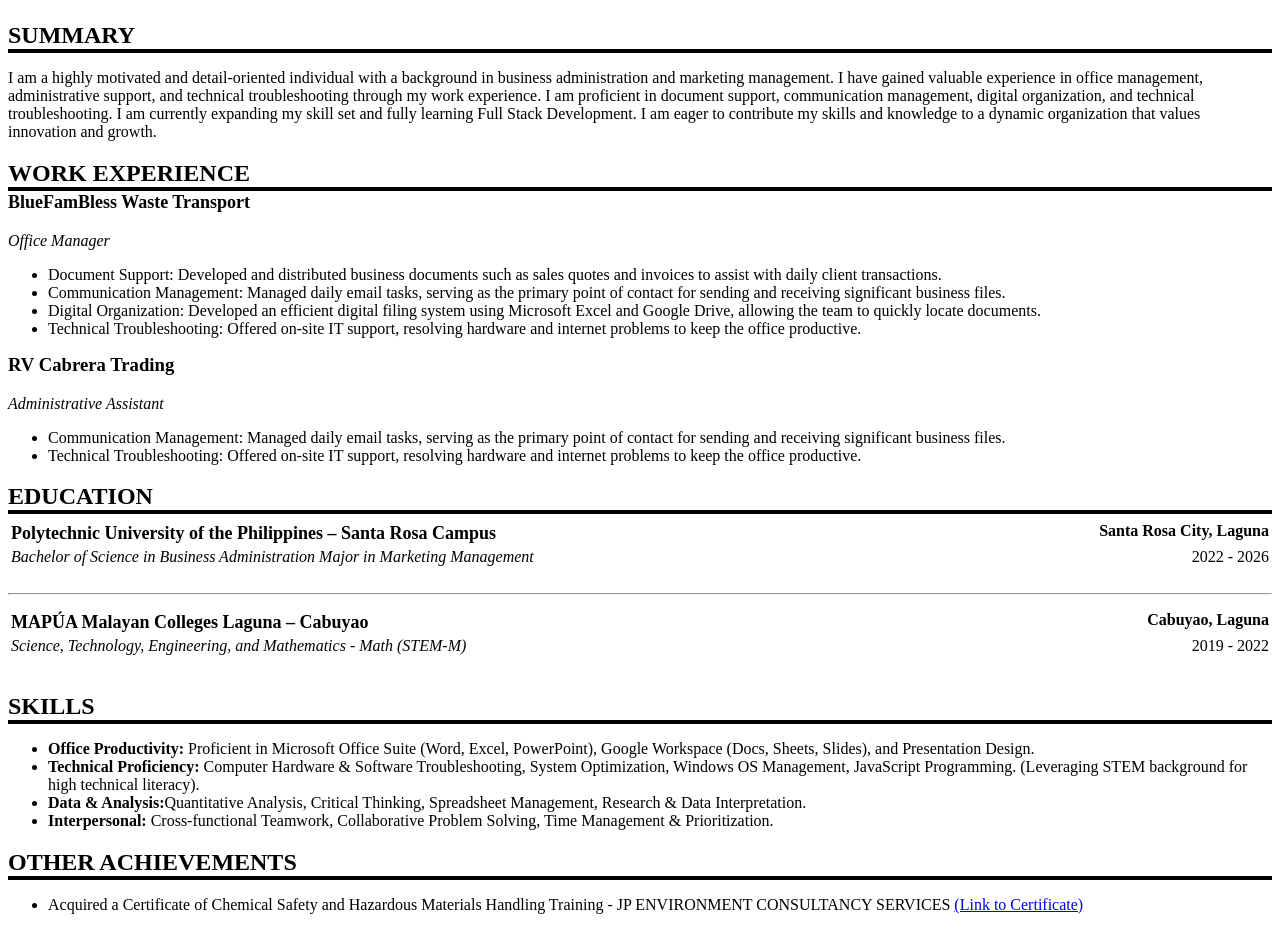
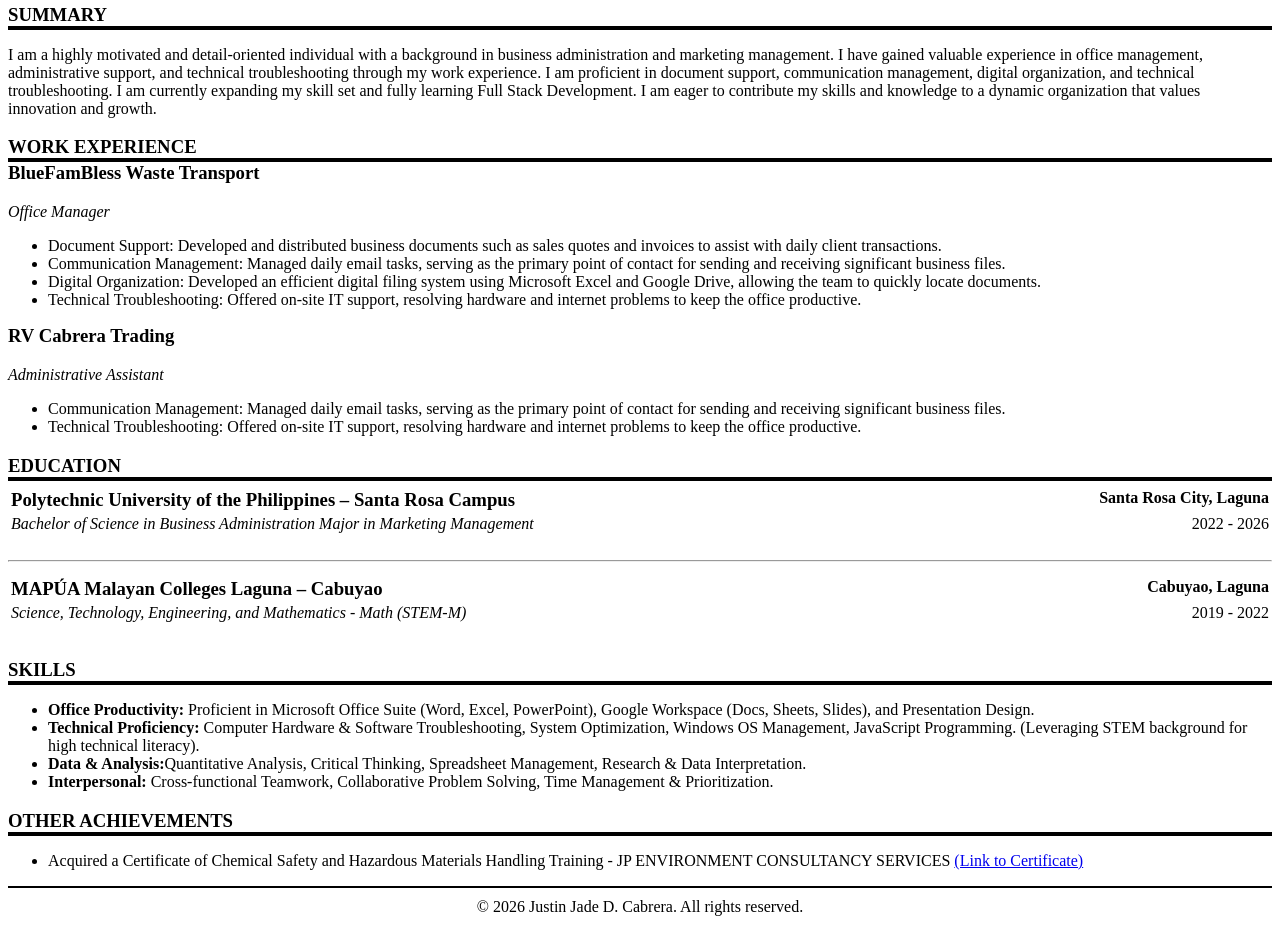
Before and after one commit to Seeelvan/My-Online-Resume, a plain HTML site: page index.html in a window 1280 px wide. Shown: the part 146-1074 px from the top of the page. Drawn offline with Linux system fonts and the light colour scheme.

Commit message:
Add files via upload

```diff
--- a/index.html
+++ b/index.html
@@ -9,63 +9,63 @@
 <table width="100%">
   <tr>
     <td>
-      <h1><font size="7">JUSTIN JADE D. CABRERA</font></h1>
-      <p><font face="Times New Roman" size="4"><a href="mailto:justinjade189@gmail.com">justinjade189@gmail.com</a> | (+63) 976-002-6862 | Pooc, Santa Rosa, Laguna</font></p>
+      <h1 style="margin-bottom: 0;">JUSTIN JADE D. CABRERA</h1>
+      <p style="margin-top: 0;"><a href="mailto:justinjade189@gmail.com">justinjade189@gmail.com</a> | (+63) 976-002-6862 | Pooc, Santa Rosa, Laguna</p>
     </td>
     <td align="right">
       <img src="./assets/profile-photo.png" alt="Profile photo" width="150" style="margin-right: 20px;; border: 2px solid #000;">
     </td>
   </tr>
 </table>
-<h3 style="margin-bottom: 0;"><font face="Times New Roman" size="5">SUMMARY</font></h3>
+<h3 style="margin-top: 0;margin-bottom: 0;">SUMMARY</h3>
 <hr style="margin: 0; border: 2px solid black;" />
 
     <p> I am a highly motivated and detail-oriented individual with a background in business administration and marketing management. I have gained valuable experience in office management, administrative support, and technical troubleshooting through my work experience. I am proficient in document support, communication management, digital organization, and technical troubleshooting. I am currently expanding my skill set and fully learning Full Stack Development. I am eager to contribute my skills and knowledge to a dynamic organization that values innovation and growth.</p>
 
-<h3 style="margin-bottom: 0;"><font face="Times New Roman" size="5">WORK EXPERIENCE</font></h3>
+<h3 style="margin-bottom: 0;">WORK EXPERIENCE</h3>
 <hr style="margin: 0; border: 2px solid black;" />
 
-<h3 style="margin-top: 0;"><font face="Times New Roman" size="4">BlueFamBless Waste Transport</font></h3>
-<p><i><font face="Times New Roman" size="3">Office Manager</font></i></p>
+<h3 style="margin-top: 0;">BlueFamBless Waste Transport</h3>
+<p><i>Office Manager</i></p>
 
     <ul>
-        <li><font face="Times New Roman" size="3">Document Support: Developed and distributed business documents such as sales quotes and invoices to assist
-        with daily client transactions.</font></li>
+        <li>Document Support: Developed and distributed business documents such as sales quotes and invoices to assist
+        with daily client transactions.</li>
 
-        <li><font face="Times New Roman" size="3">Communication Management: Managed daily email tasks, serving as the primary point of contact for sending
-        and receiving significant business files.</font></li>
+        <li>Communication Management: Managed daily email tasks, serving as the primary point of contact for sending
+        and receiving significant business files.</li>
 
-        <li><font face="Times New Roman" size="3">Digital Organization: Developed an efficient digital filing system using Microsoft Excel and Google Drive,
-        allowing the team to quickly locate documents.</font></li>
+        <li>Digital Organization: Developed an efficient digital filing system using Microsoft Excel and Google Drive,
+        allowing the team to quickly locate documents.</li>
 
-        <li><font face="Times New Roman" size="3">Technical Troubleshooting: Offered on-site IT support, resolving hardware and internet problems to keep the
-        office productive.</font></li>
+        <li>Technical Troubleshooting: Offered on-site IT support, resolving hardware and internet problems to keep the
+        office productive.</li>
     </ul>
 
-<h3 style="margin-top: 0;"><font face="Times New Roman" size="">RV Cabrera Trading</font></h3>
-<p><i><font face="Times New Roman" size="3">Administrative Assistant</font></i></p>
+<h3 style="margin-top: 0;">RV Cabrera Trading</h3>
+<p><i>Administrative Assistant</i></p>
 
     <ul>
-        <li><font face="Times New Roman" size="3">Communication Management: Managed daily email tasks, serving as the primary point of contact for sending
-        and receiving significant business files.</font></li>
+        <li>Communication Management: Managed daily email tasks, serving as the primary point of contact for sending
+        and receiving significant business files.</li>
 
-        <li><font face="Times New Roman" size="3">Technical Troubleshooting: Offered on-site IT support, resolving hardware and internet problems to keep the
-        office productive.</font></li>
+        <li>Technical Troubleshooting: Offered on-site IT support, resolving hardware and internet problems to keep the
+        office productive.</li>
     </ul>
 
-<h3 style="margin-bottom: 0;"><font face="Times New Roman" size="5">EDUCATION</font></h3>
+<h3 style="margin-bottom: 0;">EDUCATION</h3>
 <hr style="margin: 0; border: 2px solid black;" />
 <table width="100%">
   <tr>
-    <td><h3 style="margin-top: 5px; margin-bottom: 0;"><font face="Times New Roman" size="4">Polytechnic University of the Philippines – Santa Rosa Campus</font></h3></td>
+    <td><h3 style="margin-top: 5px; margin-bottom: 0;">Polytechnic University of the Philippines – Santa Rosa Campus</h3></td>
 
-    <td align="right" valign="top"><p style="margin-top: 5px; margin-bottom: 0;"><font face="Times New Roman" size="3"><b>Santa Rosa City, Laguna</b></font></p></td>
+    <td align="right" valign="top"><p style="margin-top: 5px; margin-bottom: 0;"><b>Santa Rosa City, Laguna</b></p></td>
   </tr>
 
   <tr>
-    <td><p style="margin-top: 0;"><font face="Times New Roman" size="3"><i>Bachelor of Science in Business Administration Major in Marketing Management</i></font></p></td>
+    <td><p style="margin-top: 0;"><i>Bachelor of Science in Business Administration Major in Marketing Management</i></p></td>
 
-    <td align="right" valign="top"><p style="margin-top: 0;"><font face="Times New Roman" size="3">2022 - 2026</font></p></td>
+    <td align="right" valign="top"><p style="margin-top: 0;">2022 - 2026</p></td>
   </tr>
 
 </table>
@@ -74,23 +74,24 @@
 
 <table width="100%">
   <tr>
-    <td><h3 style="margin-top: 5px; margin-bottom: 0;"><font face="Times New Roman" size="4">MAPÚA Malayan Colleges Laguna – Cabuyao</font></h3></td>
+    <td><h3 style="margin-top: 5px; margin-bottom: 0;">MAPÚA Malayan Colleges Laguna – Cabuyao</h3></td>
 
-    <td align="right" valign="top"><p style="margin-top: 5px; margin-bottom: 0;"><font face="Times New Roman" size="3"><b>Cabuyao, Laguna</b></font></p></td>
+    <td align="right" valign="top"><p style="margin-top: 5px; margin-bottom: 0;"><b>Cabuyao, Laguna</b></p></td>
   </tr>
 
   <tr>
-    <td><p style="margin-top: 0;;"><font face="Times New Roman" size="3"><i>Science, Technology, Engineering, and Mathematics - Math (STEM-M)</i></font></p></td>
+    <td><p style="margin-top: 0;;"><i>Science, Technology, Engineering, and Mathematics - Math (STEM-M)</i></p></td>
 
-    <td align="right" valign="top"><p style="margin-top: 0;"><font face="Times New Roman" size="3">2019 - 2022</font></p></td>
+    <td align="right" valign="top"><p style="margin-top: 0;">2019 - 2022</p></td>
   </tr>
 
 </table>
 
-<h3 style="margin-bottom: 0;"><font face="Times New Roman" size="5">SKILLS</font></h3>
+<h3 style="margin-bottom: 0;">SKILLS</h3>
 <hr style="margin: 0; border: 2px solid black;" />
 
-<p><font face="Times New Roman" size="3"><ul>
+<p>
+    <ul>
      <li><b>Office Productivity:</b> Proficient in Microsoft Office Suite (Word, Excel, PowerPoint), Google Workspace (Docs,
       Sheets, Slides), and Presentation Design.</li>
 
@@ -101,17 +102,19 @@
      Interpretation.</li>
 
       <li><b>Interpersonal:</b> Cross-functional Teamwork, Collaborative Problem Solving, Time Management & Prioritization.</li>
-</ul></font></p>
-<h3 style="margin-bottom: 0;"><font face="Times New Roman" size="5">OTHER ACHIEVEMENTS</font></h3>
+    </ul>
+</p>
+
+<h3 style="margin-bottom: 0;">OTHER ACHIEVEMENTS</h3>
 <hr style="margin: 0; border: 2px solid black;" />
 <ul>
-    <li><font face="Times New Roman" size="3">Acquired a Certificate of Chemical Safety and Hazardous Materials Handling Training - JP ENVIRONMENT CONSULTANCY SERVICES <a href="./assets/certificate-of-completion.jpg" target="_blank"> (Link to Certificate)</a></font></li>
+    <li>Acquired a Certificate of Chemical Safety and Hazardous Materials Handling Training - JP ENVIRONMENT CONSULTANCY SERVICES <a href="./assets/certificate-of-completion.jpg" target="_blank"> (Link to Certificate)</a></li>
 </ul>
 
 <hr style="margin: 0; border: 1px solid black;" />
 
 <footer>
-    <p style="text-align: center; margin-top: 10px;"><font face="Times New Roman" size="3">© 2026 Justin Jade D. Cabrera. All rights reserved.</font></p>
+    <p style="text-align: center; margin-top: 10px;">© 2026 Justin Jade D. Cabrera. All rights reserved.</p>
 </footer>
 
 </body>
```
Lines whose indentation alone changed are shown as unchanged.
